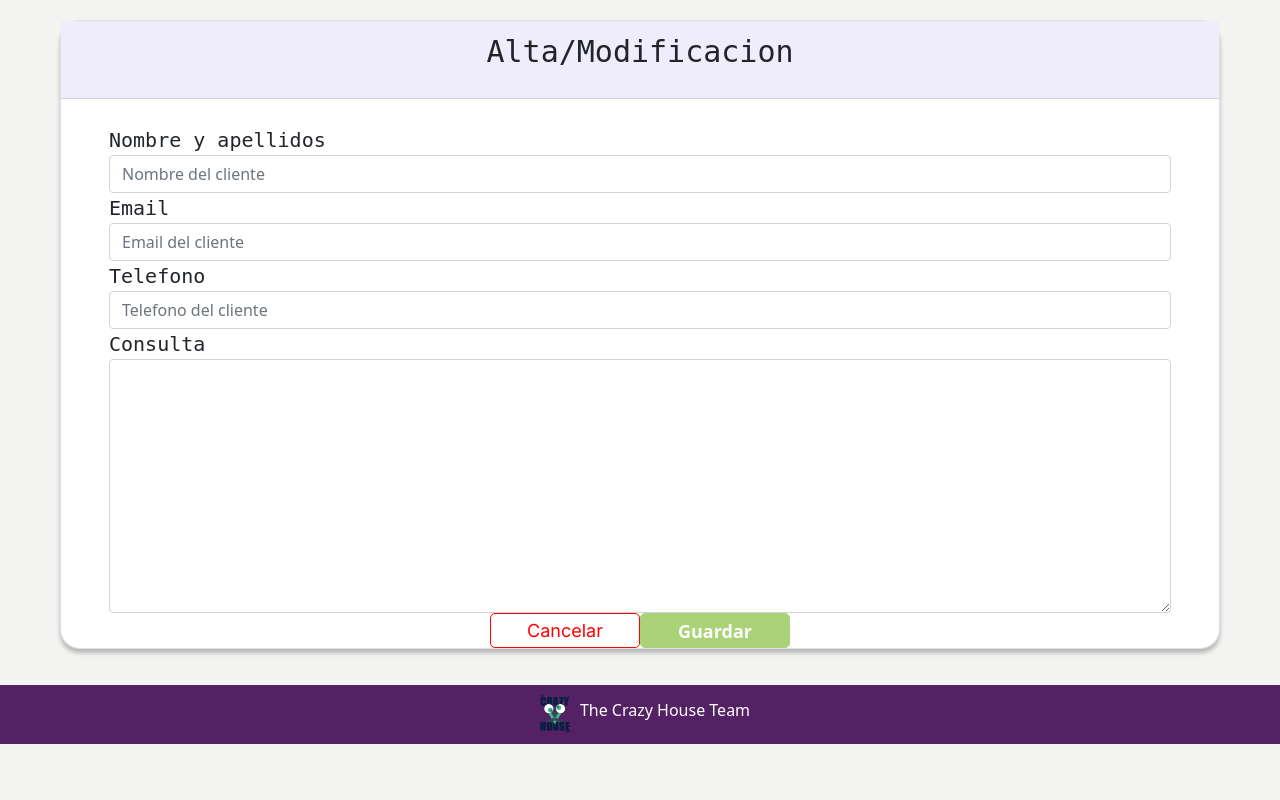
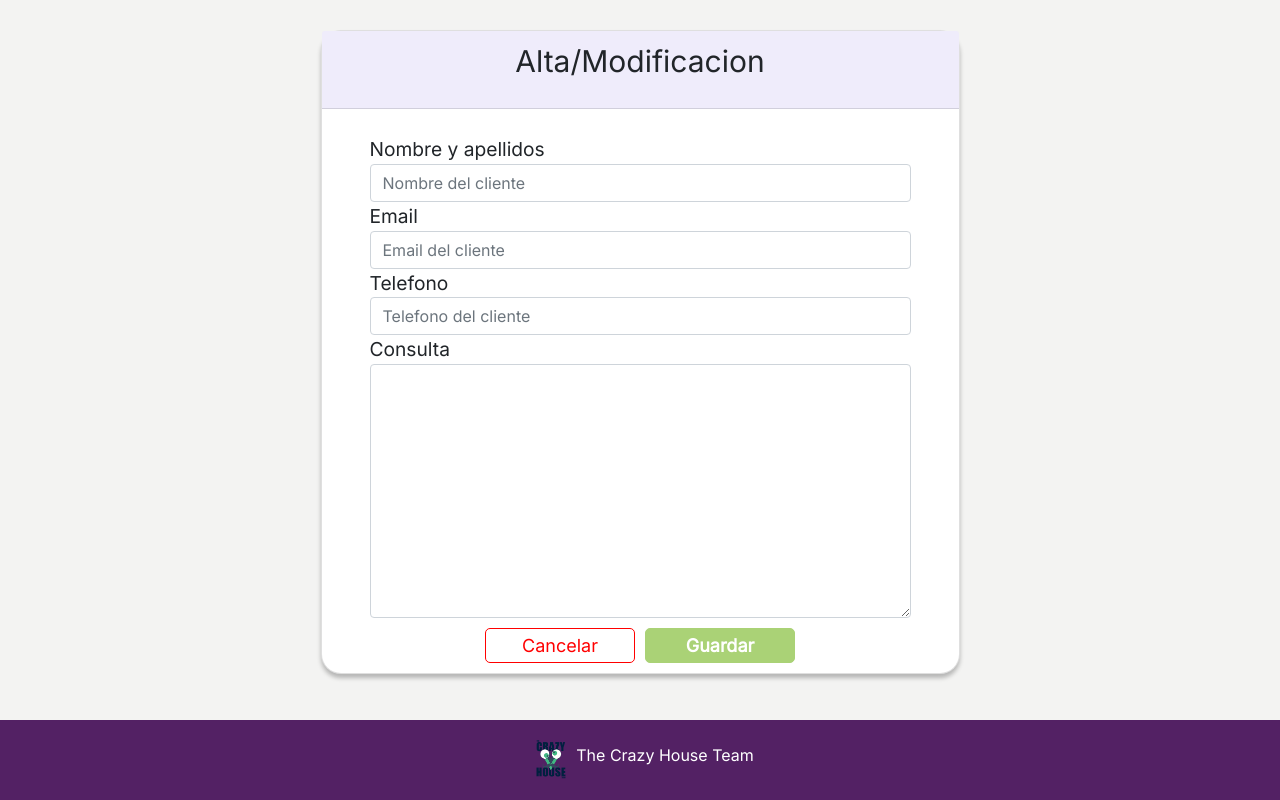
Before and after one commit to Sergio-Fernandez-Dev/quintomilenio, a PHP site: page /?action=create in a window 1280 px wide. Run offline with PHP 8.4, Linux system fonts and the light colour scheme.

Commit message:
font family and margin

```diff
--- a/src/Views/app.css
+++ b/src/Views/app.css
@@ -22,12 +22,15 @@
 
 body {
   background-color: var(--background-color);
+  font-family: "Inter";
+  font-size: 1em;
 }
 
 main {
   margin: 0 auto;
   max-width: 1200px;
   padding: 20px;
+  min-height: 90vh;
 }
 
 a {
@@ -82,12 +85,15 @@ a {
  .footer-container{
   background-color: var(--primary-color);
   width: 100%;
-  height: 100%;
+  height:10vh;
   color: white;
   display: flex;
   flex-direction: row;
   align-items: center;
   justify-content: center;
+  position: relative;
+  bottom: 0;
+  left: 0;
 }
 
 .footer-container img{
--- a/src/Views/form.css
+++ b/src/Views/form.css
@@ -9,10 +9,8 @@ main{
 label{
     display: flex;
     text-align: center;
-    font-family: monospace;
-    font-size: 20px;
+    font-size: 1.2em;
     font-style: bold;
-
     max-width: 100%;
 
 }
@@ -22,7 +20,6 @@ h1{
     align-items: center;
     justify-content: center;
     font-size: 36px;
-    font-family: monospace;
     background-color: #EFECFB; opacity: 100%;
     max-width: 100%;
 
@@ -33,7 +30,6 @@ h1{
     align-items: center;
     justify-content: center;
     font-size: 30px;
-    font-family: monospace;
     background-color: #EFECFB; opacity: 100%;
     max-width: 100%;
 
@@ -42,8 +38,7 @@ h1{
 .card{
     border-radius: 20px;
     box-shadow: 0px 4px 4px rgba(0, 0, 0, 0.25);
-    width: 100%;
-
+    max-width: 400px;
 
 }
 
@@ -66,10 +61,10 @@ h1{
 }
 
 .buttons-container{
- display: flex;
- justify-content: center;
-
-
+    display: flex;
+    justify-content: center;
+    margin-top: 5px;
+    margin-bottom: 5px;
 }
 
 .buttons{
@@ -77,7 +72,10 @@ h1{
     justify-content: space-between;
     align-items: center;
     max-width: 600px;
+}
 
+.buttons button{
+    margin: 5px;
 }
 
 .card-header{
```
